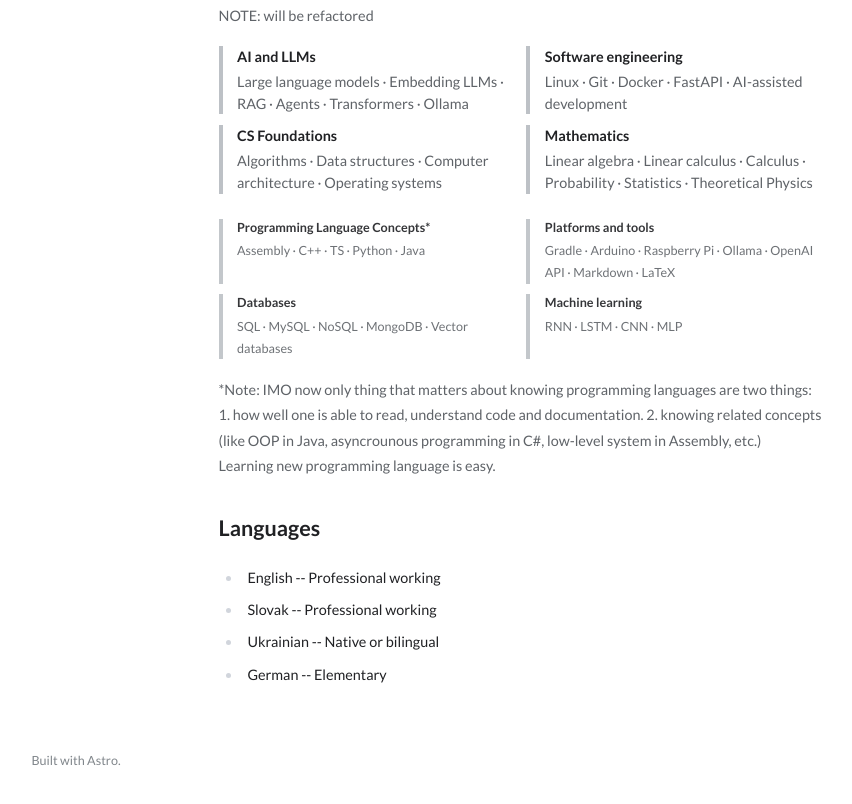
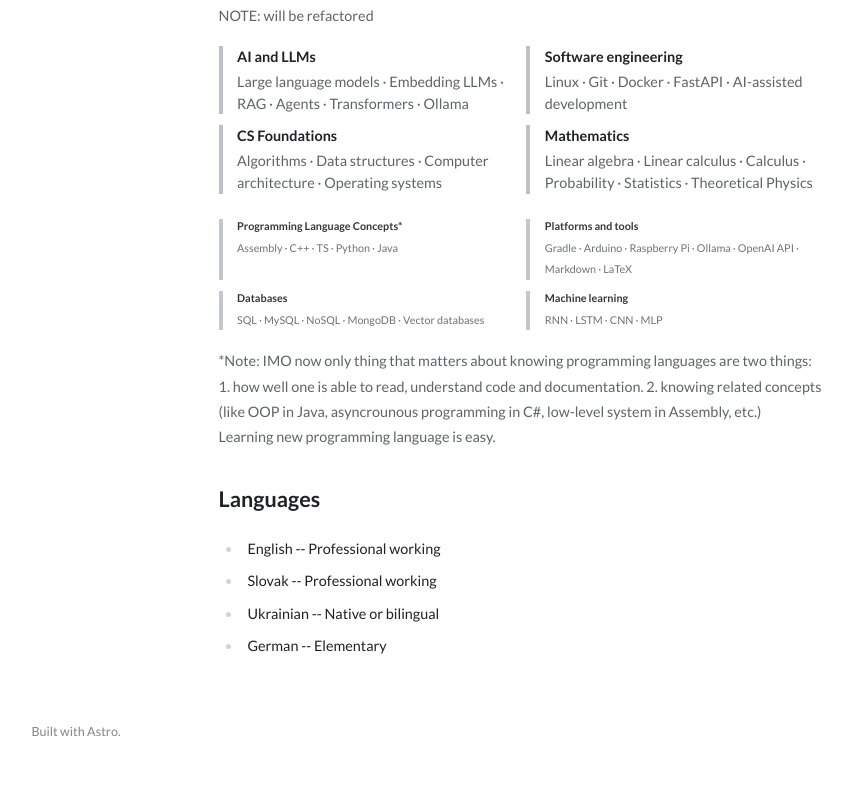
Before and after one commit to Ostap4ello/ostap4ello-page, an Astro site: page /ostap4ello-page/about in a window 1280 px wide. Shown: the part 1528-2332 px from the top of the page, without its empty margins (119-971 px from the left). After the commit the page ends 2305 px from the top, so only its background shows below. Built offline with nearby package versions, Linux system fonts and the light colour scheme; Astro itself is replaced by a stand-in of ours.

Commit message:
fix: change size of small skills

```diff
--- a/src/components/Skills.astro
+++ b/src/components/Skills.astro
@@ -15,7 +15,7 @@ const { groups, mode = 'normal' } = Astro.props;
 <dl
   class:list={[
     'not-prose grid gap-3',
-    mode === 'normal' ? 'text-base sm:grid-cols-2' : 'text-sm sm:grid-cols-2'
+    mode === 'normal' ? 'text-base sm:grid-cols-2' : 'text-xs sm:grid-cols-2'
   ]}
 >
   {groups.map((group) => (
```
